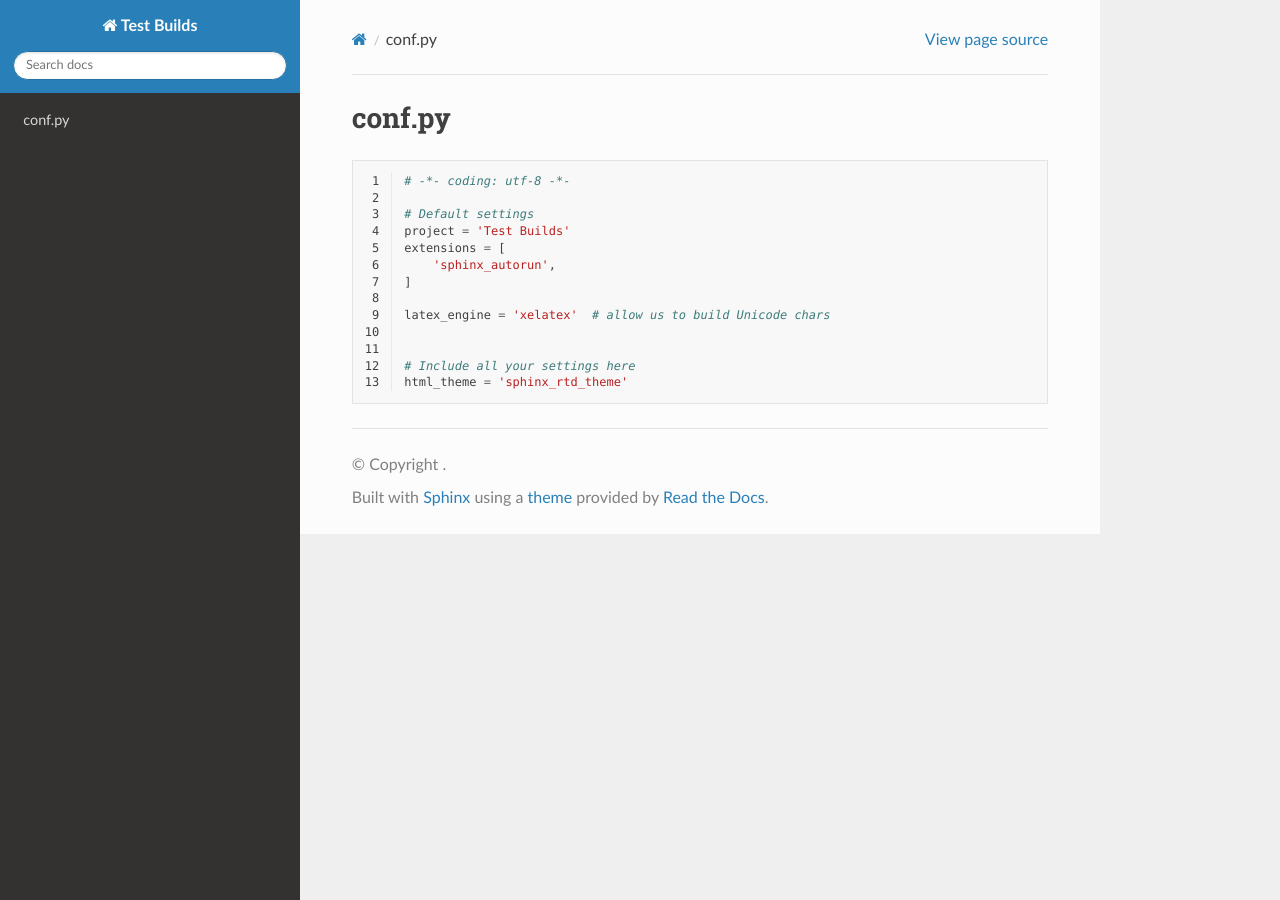
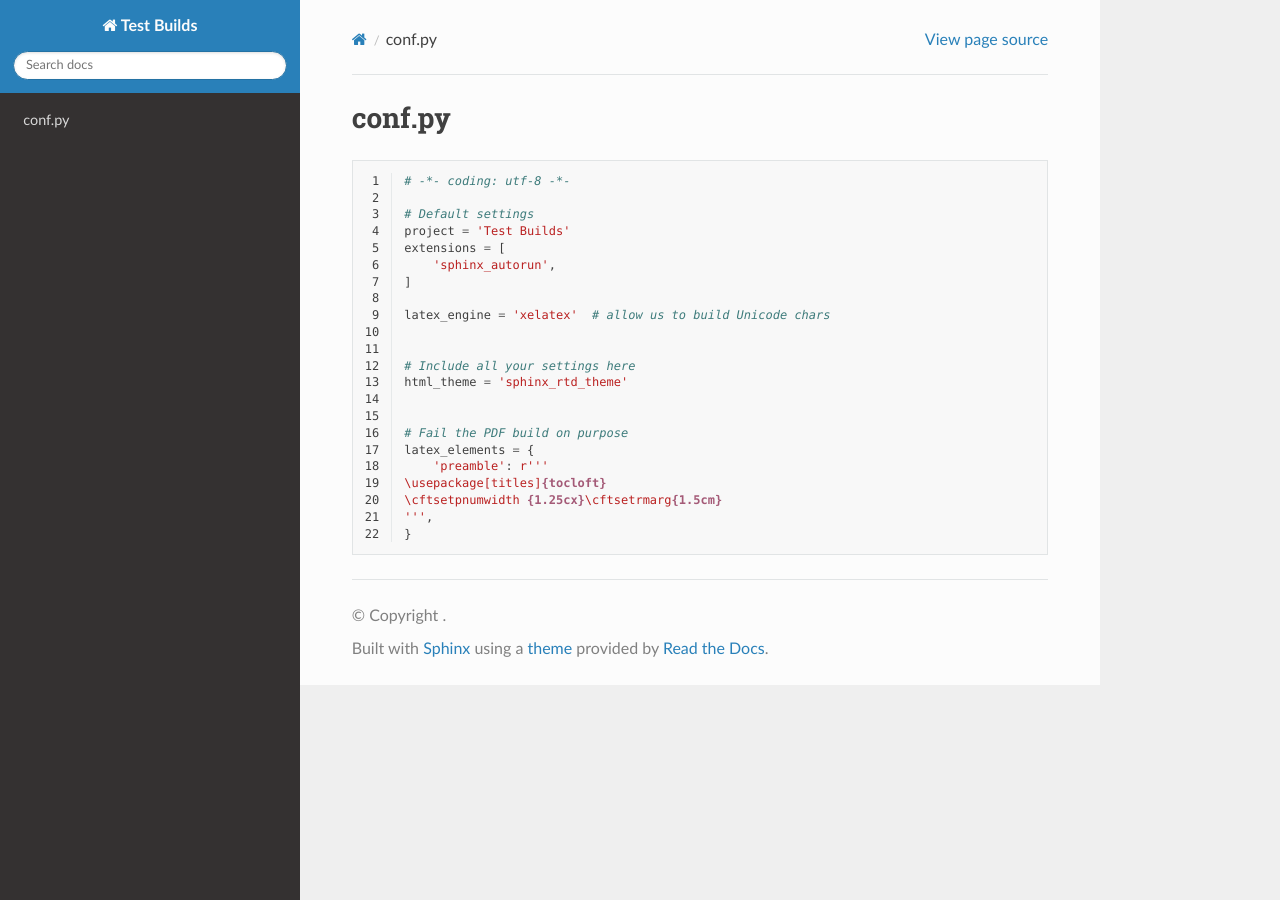
Before and after one commit to readthedocs/test-builds, a Sphinx documentation site: the page built from docs/conf.rst, in a window 1280 px wide. Built offline with Sphinx 7.4.7 and the Read the Docs theme 2.0.0, drawn with Linux system fonts in a browser that asks for light colours.

Commit message:
Fail build because of PDF command

```diff
--- a/docs/conf.py
+++ b/docs/conf.py
@@ -11,3 +11,12 @@
 
 # Include all your settings here
 html_theme = 'sphinx_rtd_theme'
+
+
+# Fail the PDF build on purpose
+latex_elements = {
+    'preamble': r'''
+\usepackage[titles]{tocloft}
+\cftsetpnumwidth {1.25cx}\cftsetrmarg{1.5cm}
+''',
+}
```
